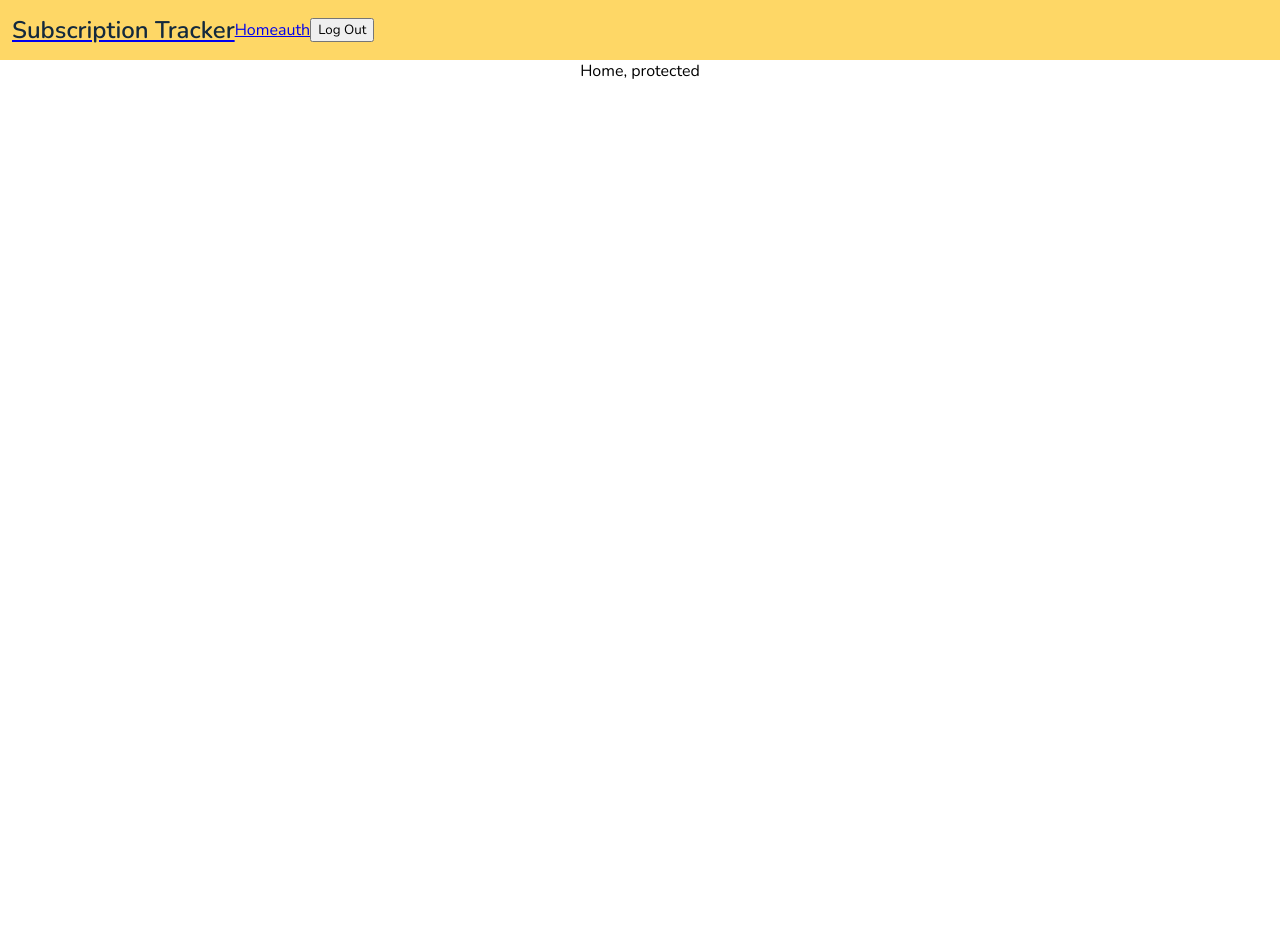
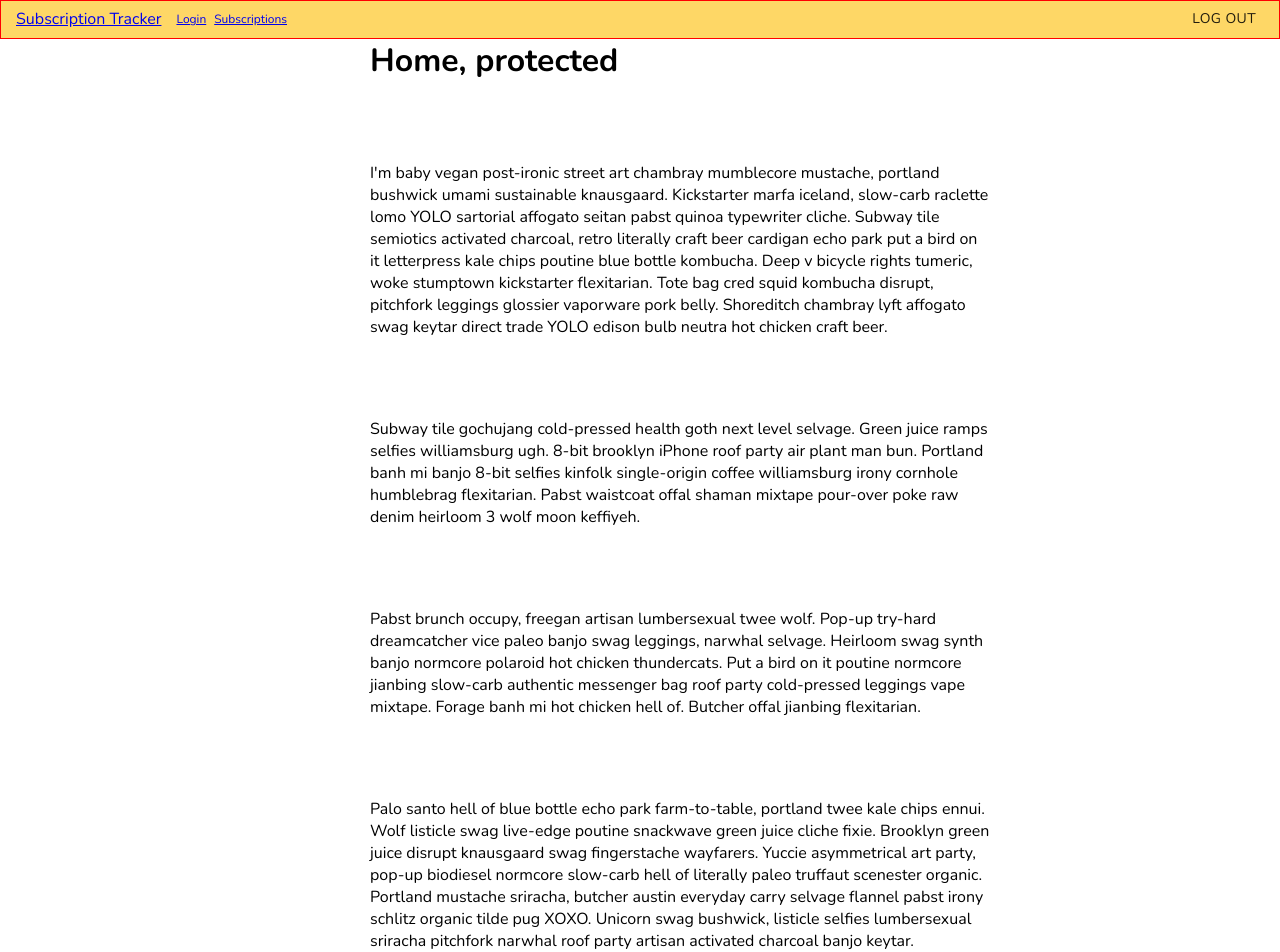
Before and after one commit to evanbuschor/Subscription-Tracker, a React (Create React App) app: page / in a window 1280 px wide. Shown: the top 952 px of the page. Before the commit the page ends 800 px from the top, so only its background shows below. Built offline with nearby package versions, Linux system fonts and the light colour scheme; no server answers; sample sign-in values are in the browser's storage; what webfontloader would draw is missing.

Commit message:
update ui for easier testing

```diff
--- a/public/index.html
+++ b/public/index.html
@@ -28,6 +28,18 @@
 			href="https://fonts.googleapis.com/css2?family=Nunito:ital,wght@0,400;0,600;0,700;1,300&display=swap"
 			rel="stylesheet"
 		/>
+
+		<!-- google roboto font for material ui -->
+		<link
+			rel="stylesheet"
+			href="https://fonts.googleapis.com/css?family=Roboto:300,400,500,700&display=swap"
+		/>
+
+		<!-- google icon font for material UI -->
+		<link
+			rel="stylesheet"
+			href="https://fonts.googleapis.com/icon?family=Material+Icons"
+		/>
 		<title>React App</title>
 	</head>
 	<body>
--- a/src/components/App.css
+++ b/src/components/App.css
@@ -1,6 +1,7 @@
 * {
 	box-sizing: border-box;
 	margin: 0px;
+	padding: 0px;
 	font-family: "Nunito", sans-serif;
 }
 
--- a/src/components/App.js
+++ b/src/components/App.js
@@ -6,6 +6,7 @@ import "./App.css";
 import Nav from "./Nav.js";
 import Auth from "./Auth/Auth.js";
 import Home from "./Home.js";
+import Subscriptions from "./Subscriptions/Subscriptions.js";
 import PrivateRoute from "./PrivateRoute.js";
 import { AuthContext } from "../context/AuthContext";
 import PublicOnlyRoute from "./PublicOnlyRoute";
@@ -18,11 +19,13 @@ function App() {
 			<div className="app">
 				<Nav />
 				<PrivateRoute exact path="/" component={Home}></PrivateRoute>
+				<PrivateRoute
+					path="/subscriptions"
+					component={Subscriptions}></PrivateRoute>
 				<PublicOnlyRoute
 					path="/login"
 					component={Auth}></PublicOnlyRoute>
 			</div>
-			<div></div>
 		</Router>
 	);
 }
--- /dev/null
+++ b/src/components/Home.css
@@ -0,0 +1,8 @@
+.home {
+	max-width: 700px;
+	padding-left: 80px;
+}
+
+.home__paragraph {
+	margin-top: 80px;
+}
--- a/src/components/Home.js
+++ b/src/components/Home.js
@@ -1,9 +1,65 @@
 import React, { useContext } from "react";
 import { AuthContext } from "../context/AuthContext.js";
+import "./Home.css";
 const Home = () => {
 	const { user } = useContext(AuthContext);
 	console.log("home:", user);
-	return <div>Home, protected</div>;
+	return (
+		<div className="home">
+			<h1>Home, protected</h1>
+			<p className="home__paragraph">
+				I'm baby vegan post-ironic street art chambray mumblecore
+				mustache, portland bushwick umami sustainable knausgaard.
+				Kickstarter marfa iceland, slow-carb raclette lomo YOLO
+				sartorial affogato seitan pabst quinoa typewriter cliche. Subway
+				tile semiotics activated charcoal, retro literally craft beer
+				cardigan echo park put a bird on it letterpress kale chips
+				poutine blue bottle kombucha. Deep v bicycle rights tumeric,
+				woke stumptown kickstarter flexitarian. Tote bag cred squid
+				kombucha disrupt, pitchfork leggings glossier vaporware pork
+				belly. Shoreditch chambray lyft affogato swag keytar direct
+				trade YOLO edison bulb neutra hot chicken craft beer.
+			</p>
+			<p className="home__paragraph">
+				Subway tile gochujang cold-pressed health goth next level
+				selvage. Green juice ramps selfies williamsburg ugh. 8-bit
+				brooklyn iPhone roof party air plant man bun. Portland banh mi
+				banjo 8-bit selfies kinfolk single-origin coffee williamsburg
+				irony cornhole humblebrag flexitarian. Pabst waistcoat offal
+				shaman mixtape pour-over poke raw denim heirloom 3 wolf moon
+				keffiyeh.
+			</p>
+			<p className="home__paragraph">
+				Pabst brunch occupy, freegan artisan lumbersexual twee wolf.
+				Pop-up try-hard dreamcatcher vice paleo banjo swag leggings,
+				narwhal selvage. Heirloom swag synth banjo normcore polaroid hot
+				chicken thundercats. Put a bird on it poutine normcore jianbing
+				slow-carb authentic messenger bag roof party cold-pressed
+				leggings vape mixtape. Forage banh mi hot chicken hell of.
+				Butcher offal jianbing flexitarian.
+			</p>
+			<p className="home__paragraph">
+				Palo santo hell of blue bottle echo park farm-to-table, portland
+				twee kale chips ennui. Wolf listicle swag live-edge poutine
+				snackwave green juice cliche fixie. Brooklyn green juice disrupt
+				knausgaard swag fingerstache wayfarers. Yuccie asymmetrical art
+				party, pop-up biodiesel normcore slow-carb hell of literally
+				paleo truffaut scenester organic. Portland mustache sriracha,
+				butcher austin everyday carry selvage flannel pabst irony
+				schlitz organic tilde pug XOXO. Unicorn swag bushwick, listicle
+				selfies lumbersexual sriracha pitchfork narwhal roof party
+				artisan activated charcoal banjo keytar.
+			</p>
+			<p className="home__paragraph">
+				Lyft sartorial yr quinoa, flannel thundercats shaman prism
+				schlitz crucifix. Franzen tumeric man braid, aesthetic tofu vape
+				small batch la croix. Cred taiyaki DIY cloud bread bicycle
+				rights pour-over neutra, viral bitters polaroid hella PBR&amp;B.
+				Art party tote bag coloring book activated charcoal live-edge
+				normcore cornhole humblebrag keytar neutra.
+			</p>
+		</div>
+	);
 };
 
 export default Home;
--- a/src/components/Nav.css
+++ b/src/components/Nav.css
@@ -1,13 +1,24 @@
-.nav {
+.menu {
 	background-color: #fed766;
-	height: 60px;
+	height: 50px;
 	display: flex;
+	flex-direction: row;
+	width: 100vw;
+	list-style: none;
 	align-items: center;
-	width: 100vw;
+	padding: 0 15px 0 15px;
+	border: 1px solid red;
 }
 
-.nav__title {
-	padding-left: 12px;
-	color: #13293d;
-	font-weight: 600;
+.menu__title {
+	margin-right: 15px;
 }
+
+.menu__link {
+	margin-right: 8px;
+	font-size: 12px;
+}
+
+.menu__button {
+	margin-left: auto;
+}
--- a/src/components/Nav.js
+++ b/src/components/Nav.js
@@ -2,33 +2,32 @@ import React, { useContext } from "react";
 import "./Nav.css";
 import { Link } from "react-router-dom";
 import { AuthContext } from "../context/AuthContext.js";
+import Button from "@material-ui/core/Button";
 //import firebaseApp from "../Utilities/fire.js";
 
 const Nav = () => {
 	const { user, setUser, firebaseApp } = useContext(AuthContext);
 
-	const handleClick = () => {
-		console.log("Nav.js handleClick sign out button clicked");
+	const handleLogoutClick = () => {
 		firebaseApp.auth().signOut();
 	};
 
 	const logoutButton = () =>
-		!!user && (
-			<button className="nav__logout-button" onClick={handleClick}>
-				Log Out
-			</button>
-		);
+		!!user && <Button onClick={handleLogoutClick}>Log Out</Button>;
 
 	return (
-		<div className="nav">
+		<ul className="menu">
 			<Link to="/">
-				<h2 className="nav__title">Subscription Tracker</h2>
+				<li className="menu__title">Subscription Tracker</li>
 			</Link>
-			<Link to="/">Home</Link>
-			<Link to="/login">auth</Link>
-
-			{logoutButton()}
-		</div>
+			<Link to="/login">
+				<li className="menu__link">Login</li>
+			</Link>
+			<Link to="/subscriptions">
+				<li className="menu__link">Subscriptions</li>
+			</Link>
+			<li className="menu__button">{logoutButton()}</li>
+		</ul>
 	);
 };
 
--- /dev/null
+++ b/src/components/Subscriptions/Subscriptions.js
@@ -0,0 +1,7 @@
+import React from "react";
+
+const Subscriptions = () => {
+	return <div>Subscriptions</div>;
+};
+
+export default Subscriptions;
```
